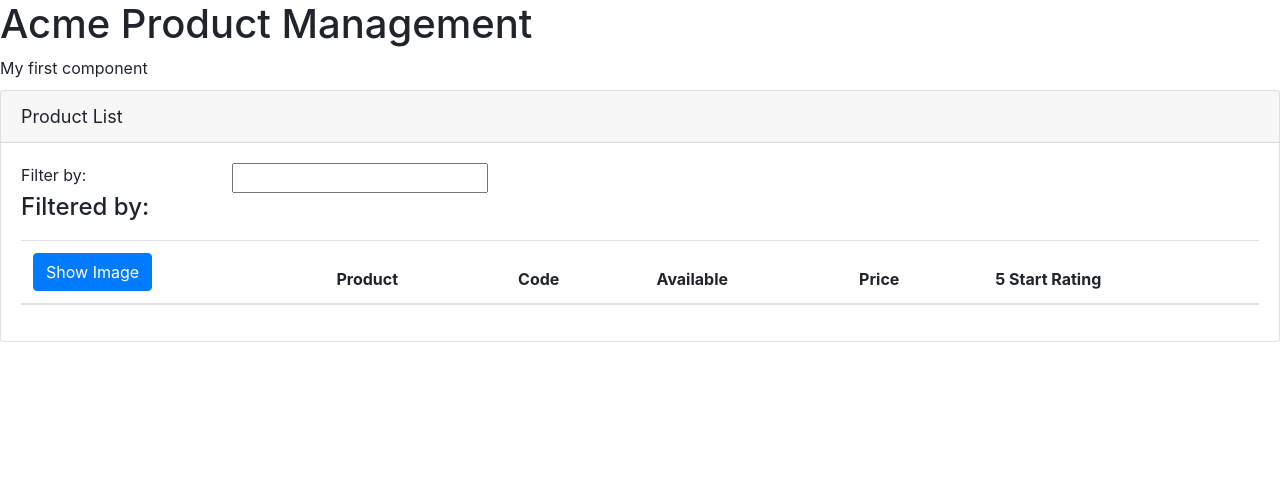
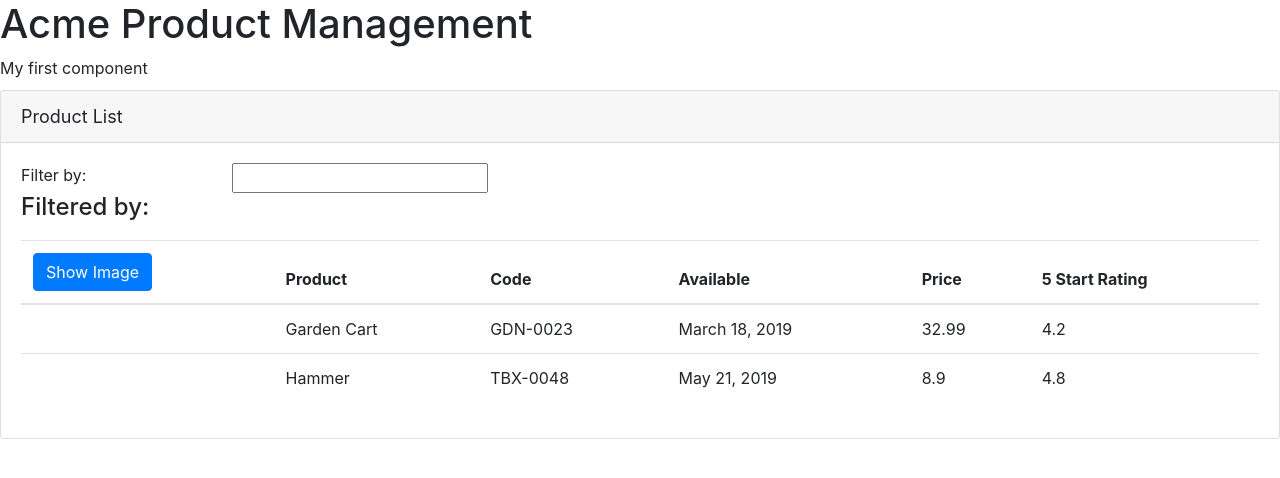
Before and after one commit to luismedellin/Angular-GettingStartedCourse, an Angular app in the folder APM-Start/: page / in a window 1280 px wide. Shown: the top 478 px of the page. Built offline with nearby package versions, Linux system fonts and the light colour scheme.

Commit message:
master-5: show list of products

```diff
--- a/APM-Start/src/app/products/product-list.component.html
+++ b/APM-Start/src/app/products/product-list.component.html
@@ -1,6 +1,6 @@
 <div class="card">
     <div class="card-header">
-        Product List
+        {{pageTitle}}
     </div>
     <div class="card-body">
         <div class="row">
@@ -15,7 +15,7 @@
             </div>
         </div>
         <div class="table-responsive">
-            <table class="table">
+            <table class="table" *ngIf='products && products.length'>
                 <thead>
                     <tr>
                         <th>
@@ -31,7 +31,14 @@
                     </tr>
                 </thead>
                 <tbody>
-
+                    <tr *ngFor='let product of products'>
+                        <td></td>
+                        <td>{{ product.productName }}</td>
+                        <td>{{ product.productCode }}</td>
+                        <td>{{ product.releaseDate }}</td>
+                        <td>{{ product.price }}</td>
+                        <td>{{ product.starRating }}</td>
+                    </tr>
                 </tbody>
             </table>
         </div>
--- a/APM-Start/src/app/products/product-list.component.ts
+++ b/APM-Start/src/app/products/product-list.component.ts
@@ -5,5 +5,27 @@
     templateUrl: './product-list.component.html'
 })
 export class ProductListComponent {
-    pageTitle: 'Product list';
+    pageTitle: string = 'Product List';
+    products: any[] = [
+        {
+            "productId": 2,
+            "productName": "Garden Cart",
+            "productCode": "GDN-0023",
+            "releaseDate": "March 18, 2019",
+            "description": "15 gallon capacity rolling garden cart",
+            "price": 32.99,
+            "starRating": 4.2,
+            "imageUrl": "assets/images/garden_cart.png"
+          },
+          {
+            "productId": 5,
+            "productName": "Hammer",
+            "productCode": "TBX-0048",
+            "releaseDate": "May 21, 2019",
+            "description": "Curved claw steel hammer",
+            "price": 8.9,
+            "starRating": 4.8,
+            "imageUrl": "assets/images/hammer.png"
+          }
+    ];
 }
```
